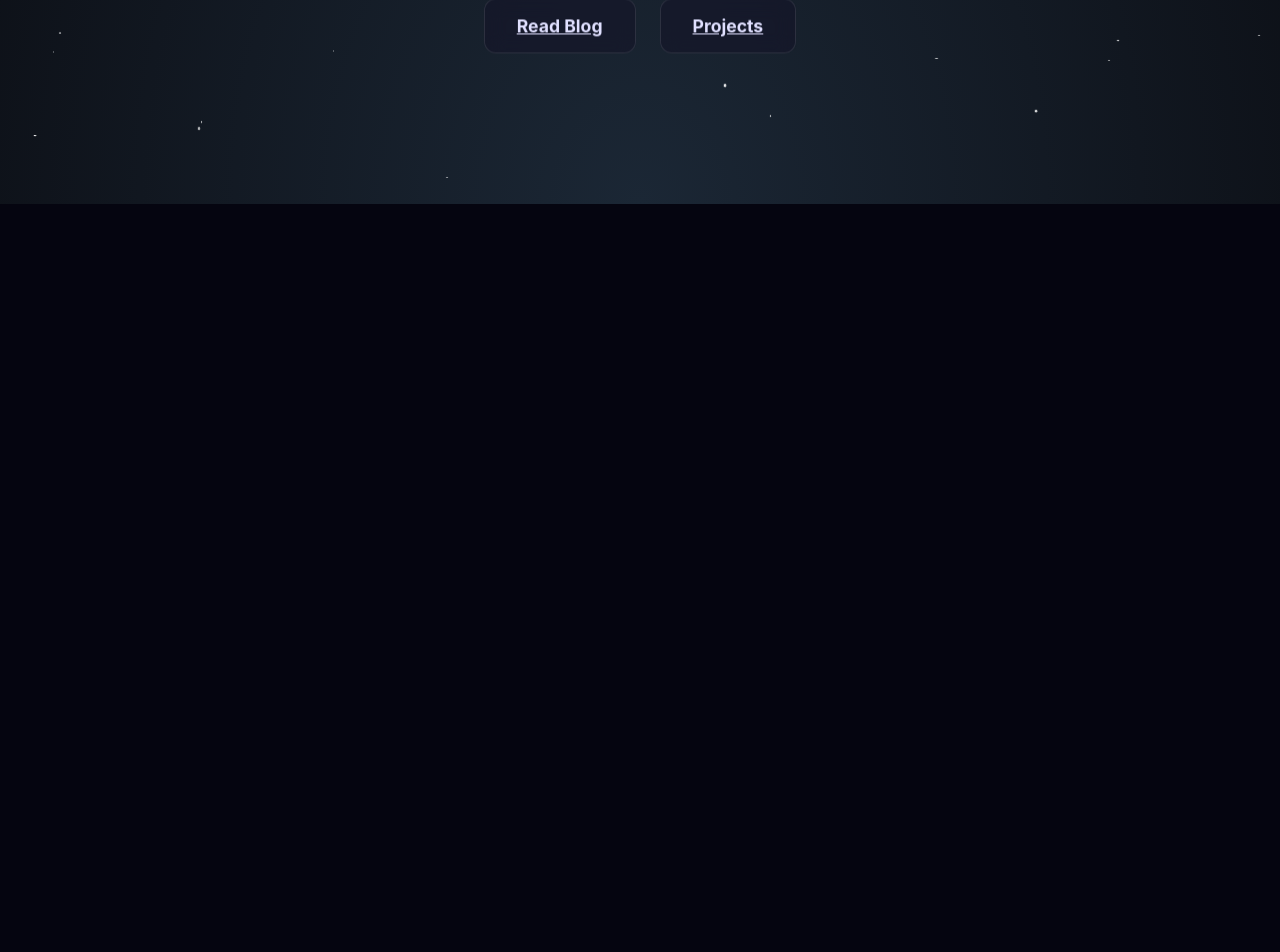
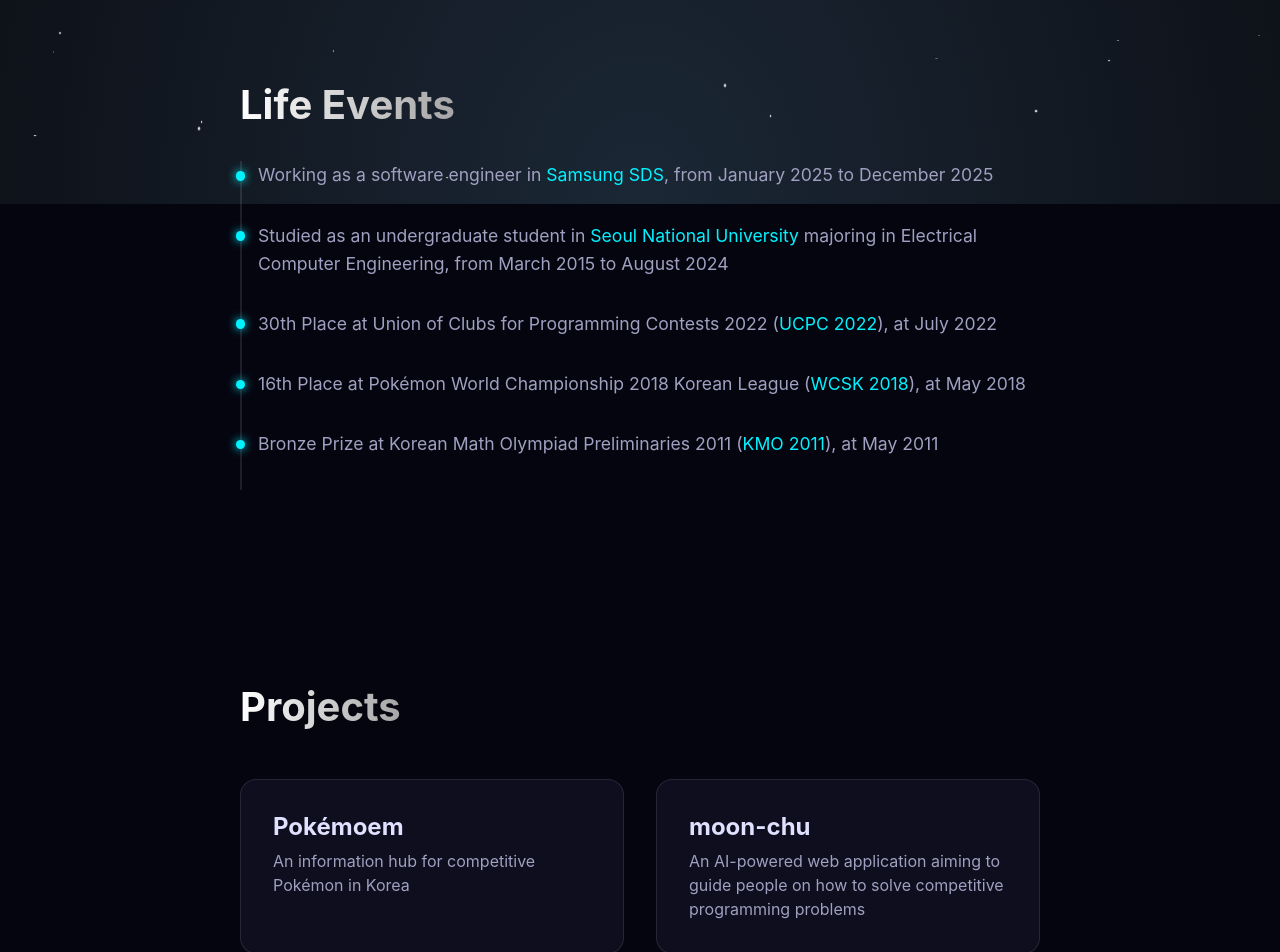
Before and after one commit to specidiee/specidiee.work, a Next.js app: page / in a window 1280 px wide. Shown: the part 596-1548 px from the top of the page. Before the commit the page ends 800 px from the top, so only its background shows below. Built offline with nearby package versions, Linux system fonts and the light colour scheme.

Commit message:
feat: Add new 'Life Events', 'Projects', and 'Footer' sections to the homepage with fade-in animations.

```diff
--- a/src/app/page.module.css
+++ b/src/app/page.module.css
@@ -92,3 +92,120 @@
     font-size: 1.2rem;
   }
 }
+
+.section {
+  width: 100%;
+  max-width: var(--container-width);
+  margin-top: 8rem;
+  margin-bottom: 4rem;
+  display: flex;
+  flex-direction: column;
+  align-items: flex-start;
+}
+
+.sectionTitle {
+  font-size: 2.5rem;
+  font-weight: 700;
+  margin-bottom: 2rem;
+  background: linear-gradient(to right, #fff, #a5a5a5);
+  background-clip: text;
+  -webkit-background-clip: text;
+  -webkit-text-fill-color: transparent;
+  width: fit-content;
+}
+
+.sectionContent {
+  width: 100%;
+  padding-left: 1rem;
+  border-left: 2px solid var(--border-glass);
+}
+
+.eventList {
+  list-style: none;
+  padding: 0;
+  margin: 0;
+}
+
+.eventItem {
+  margin-bottom: 2rem;
+  font-size: 1.1rem;
+  line-height: 1.6;
+  color: var(--text-secondary);
+  position: relative;
+}
+
+.eventItem::before {
+  content: '';
+  position: absolute;
+  left: -1.4rem;
+  /* 1rem padding + 2px border + some spacing */
+  top: 0.6rem;
+  width: 0.6rem;
+  height: 0.6rem;
+  background: var(--text-accent);
+  border-radius: 50%;
+  box-shadow: 0 0 10px var(--text-accent);
+}
+
+.projectGrid {
+  display: grid;
+  grid-template-columns: repeat(auto-fit, minmax(280px, 1fr));
+  gap: 2rem;
+  width: 100%;
+  margin-top: 1rem;
+}
+
+.projectCard {
+  background: var(--bg-card);
+  border: 1px solid var(--border-glass);
+  border-radius: 16px;
+  padding: 2rem;
+  transition: all 0.3s ease;
+  text-decoration: none;
+  display: flex;
+  flex-direction: column;
+  height: 100%;
+}
+
+.projectCard:hover {
+  transform: translateY(-5px);
+  border-color: var(--text-accent);
+  box-shadow: var(--glow-primary);
+}
+
+.projectTitle {
+  font-size: 1.5rem;
+  font-weight: 700;
+  color: var(--text-primary);
+  margin-bottom: 0.5rem;
+}
+
+.projectDesc {
+  color: var(--text-secondary);
+  font-size: 1rem;
+  line-height: 1.5;
+}
+
+.link {
+  color: var(--text-accent);
+  text-decoration: none;
+  border-bottom: 1px solid transparent;
+  transition: border-color 0.2s;
+}
+
+.link:hover {
+  border-bottom-color: var(--text-accent);
+}
+
+.footer {
+  margin-top: 8rem;
+  margin-bottom: 4rem;
+  text-align: center;
+  width: 100%;
+}
+
+.footerText {
+  color: var(--text-secondary);
+  margin-bottom: 1rem;
+  font-size: 1.1rem;
+}
--- a/src/app/page.tsx
+++ b/src/app/page.tsx
@@ -1,6 +1,7 @@
 import Image from 'next/image';
 import Link from 'next/link';
 import styles from './page.module.css';
+import FadeInSection from '@/components/FadeInSection';
 
 export default function Home() {
   return (
@@ -51,6 +52,59 @@ export default function Home() {
           </Link>
         </div>
       </div>
+
+      <FadeInSection delay="0.2s">
+        <section className={styles.section}>
+          <h2 className={styles.sectionTitle}>Life Events</h2>
+          <div className={styles.sectionContent}>
+            <ul className={styles.eventList}>
+              <li className={styles.eventItem}>
+                Working as a software engineer in <a href="https://www.samsungsds.com/en/index.html" target="_blank" rel="noopener noreferrer" className={styles.link}>Samsung SDS</a>, from January 2025 to December 2025
+              </li>
+              <li className={styles.eventItem}>
+                Studied as an undergraduate student in <a href="https://snu.ac.kr/index.html" target="_blank" rel="noopener noreferrer" className={styles.link}>Seoul National University</a> majoring in Electrical Computer Engineering, from March 2015 to August 2024
+              </li>
+              <li className={styles.eventItem}>
+                30th Place at Union of Clubs for Programming Contests 2022 (<a href="https://www.acmicpc.net/contest/spotboard/828" target="_blank" rel="noopener noreferrer" className={styles.link}>UCPC 2022</a>), at July 2022
+              </li>
+              <li className={styles.eventItem}>
+                16th Place at Pokémon World Championship 2018 Korean League (<a href="https://pokemoem.com/competition/korean/26" target="_blank" rel="noopener noreferrer" className={styles.link}>WCSK 2018</a>), at May 2018
+              </li>
+              <li className={styles.eventItem}>
+                Bronze Prize at Korean Math Olympiad Preliminaries 2011 (<a href="https://www.kmo.or.kr/board/list.html?num=3555&start=15&sort=subject%20asc&code=kmo_notice01&tcode=&key=&keyword=&cate=51" target="_blank" rel="noopener noreferrer" className={styles.link}>KMO 2011</a>), at May 2011
+              </li>
+            </ul>
+          </div>
+        </section>
+      </FadeInSection>
+
+      <FadeInSection>
+        <section className={styles.section}>
+          <h2 className={styles.sectionTitle}>Projects</h2>
+          <div className={styles.projectGrid}>
+            <a href="https://pokemoem.com" target="_blank" rel="noopener noreferrer" className={styles.projectCard}>
+              <h3 className={styles.projectTitle}>Pokémoem</h3>
+              <p className={styles.projectDesc}>An information hub for competitive Pokémon in Korea</p>
+            </a>
+            <a href="https://moon-chu.com" target="_blank" rel="noopener noreferrer" className={styles.projectCard}>
+              <h3 className={styles.projectTitle}>moon-chu</h3>
+              <p className={styles.projectDesc}>An AI-powered web application aiming to guide people on how to solve competitive programming problems</p>
+            </a>
+          </div>
+        </section>
+      </FadeInSection>
+
+      <div className={styles.footer}>
+        <p className={styles.footerText}>
+          I mostly write in Korean language, but I can speak English too :)
+        </p>
+        <p className={styles.footerText}>
+          So if there is anyone interested in myself or my work,<br />please refer to my personal Github: <a href="https://github.com/specidiee" target="_blank" rel="noopener noreferrer" className={styles.link}>specidiee</a>
+        </p>
+        <p className={styles.footerText} style={{ marginTop: '2rem' }}>
+          Thank you for visiting this website today!
+        </p>
+      </div>
     </main>
   );
 }
--- /dev/null
+++ b/src/components/FadeInSection.module.css
@@ -0,0 +1,11 @@
+.fadeInSection {
+    opacity: 0;
+    transform: translateY(20px);
+    transition: opacity 0.6s ease-out, transform 0.6s ease-out;
+    will-change: opacity, visibility;
+}
+
+.isVisible {
+    opacity: 1;
+    transform: none;
+}
--- /dev/null
+++ b/src/components/FadeInSection.tsx
@@ -0,0 +1,45 @@
+"use client";
+
+import { useEffect, useRef, useState, ReactNode } from 'react';
+import styles from './FadeInSection.module.css';
+
+interface FadeInSectionProps {
+    children: ReactNode;
+    delay?: string;
+}
+
+export default function FadeInSection({ children, delay = '0s' }: FadeInSectionProps) {
+    const [isVisible, setVisible] = useState(false);
+    const domRef = useRef<HTMLDivElement>(null);
+
+    useEffect(() => {
+        const observer = new IntersectionObserver(entries => {
+            entries.forEach(entry => {
+                if (entry.isIntersecting) {
+                    setVisible(true);
+                }
+            });
+        });
+
+        const currentRef = domRef.current;
+        if (currentRef) {
+            observer.observe(currentRef);
+        }
+
+        return () => {
+            if (currentRef) {
+                observer.unobserve(currentRef);
+            }
+        };
+    }, []);
+
+    return (
+        <div
+            className={`${styles.fadeInSection} ${isVisible ? styles.isVisible : ''}`}
+            style={{ transitionDelay: delay }}
+            ref={domRef}
+        >
+            {children}
+        </div>
+    );
+}
```
